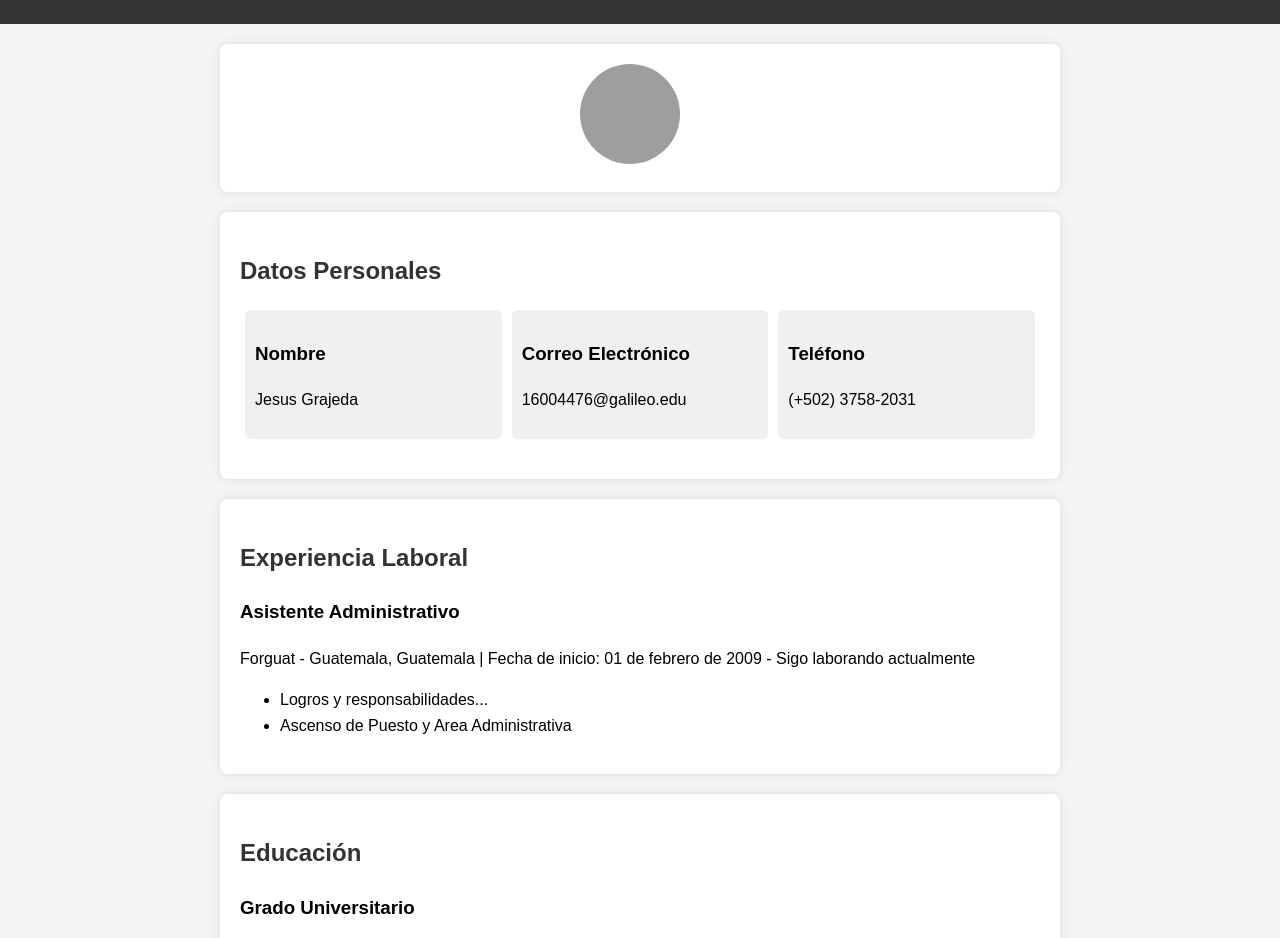
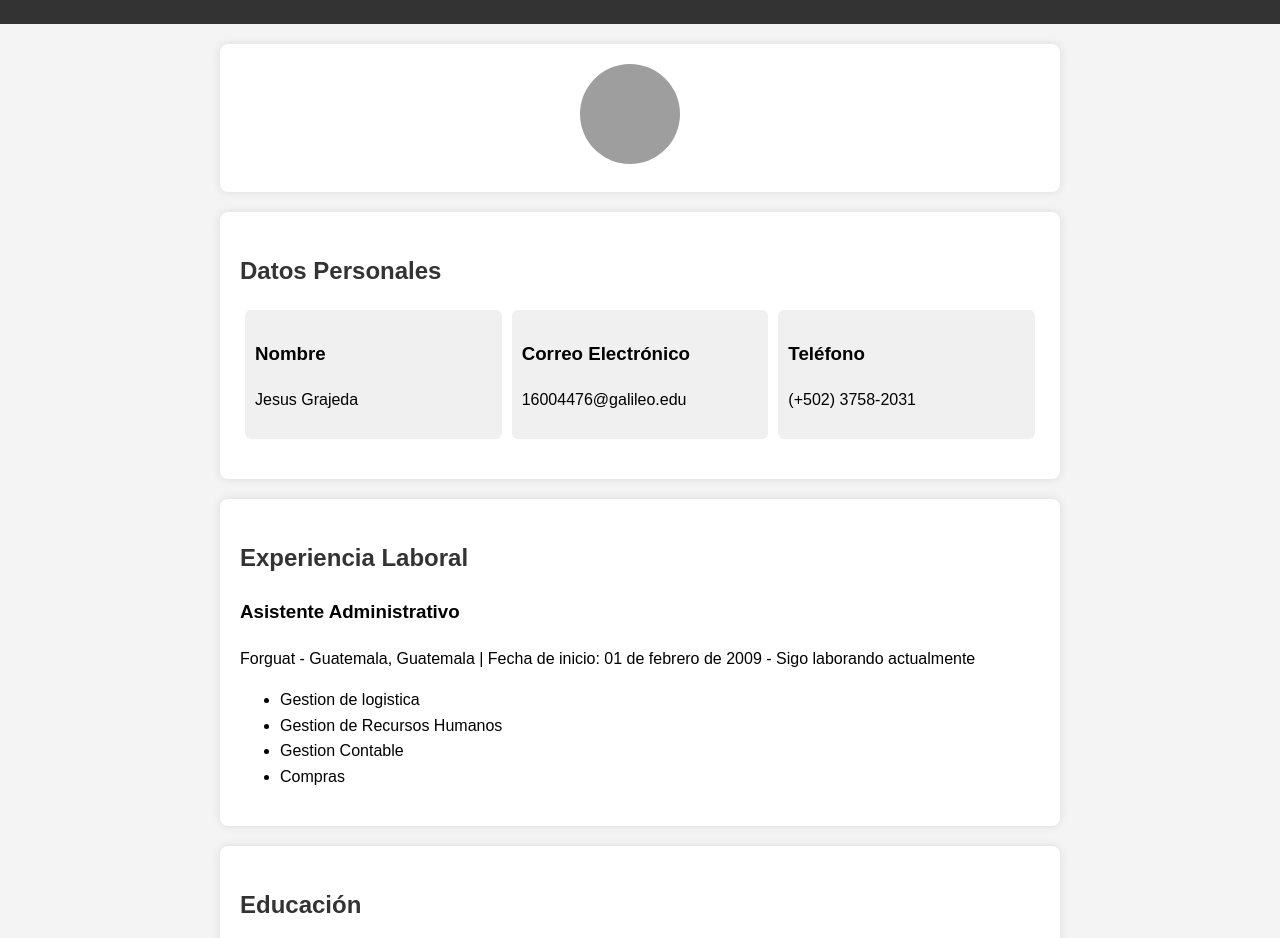
Before and after one commit to Jesant1990/Jesant1990.github.io, a plain HTML site: page index.html in a window 1280 px wide. Shown: the part 102-1040 px from the top of the page. Drawn offline with Linux system fonts and the light colour scheme; grey boxes are pictures that could not be loaded.

Commit message:
curriculum

```diff
--- a/index.html
+++ b/index.html
@@ -102,8 +102,10 @@
             <h3>Asistente Administrativo</h3>
             <p>Forguat - Guatemala, Guatemala | Fecha de inicio: 01 de febrero de 2009 - Sigo laborando actualmente</p>
             <ul>
-                <li>Logros y responsabilidades...</li>
-                <li>Ascenso de Puesto y Area Administrativa</li>
+                <li>Gestion de logistica</li>
+                <li>Gestion de Recursos Humanos</li>
+                <li>Gestion Contable</li>
+                <li>Compras</li>
             </ul>
         </div>
 
```
